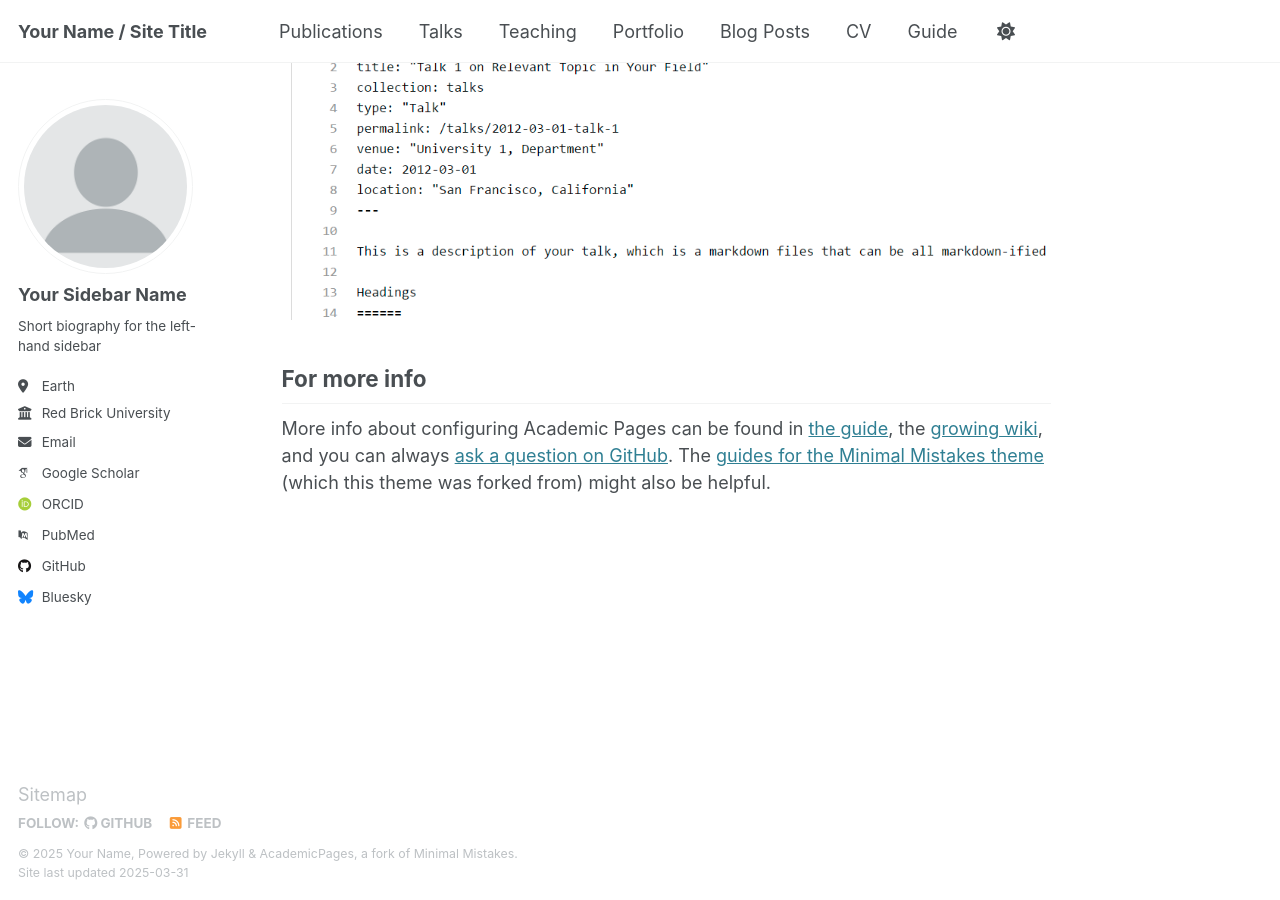
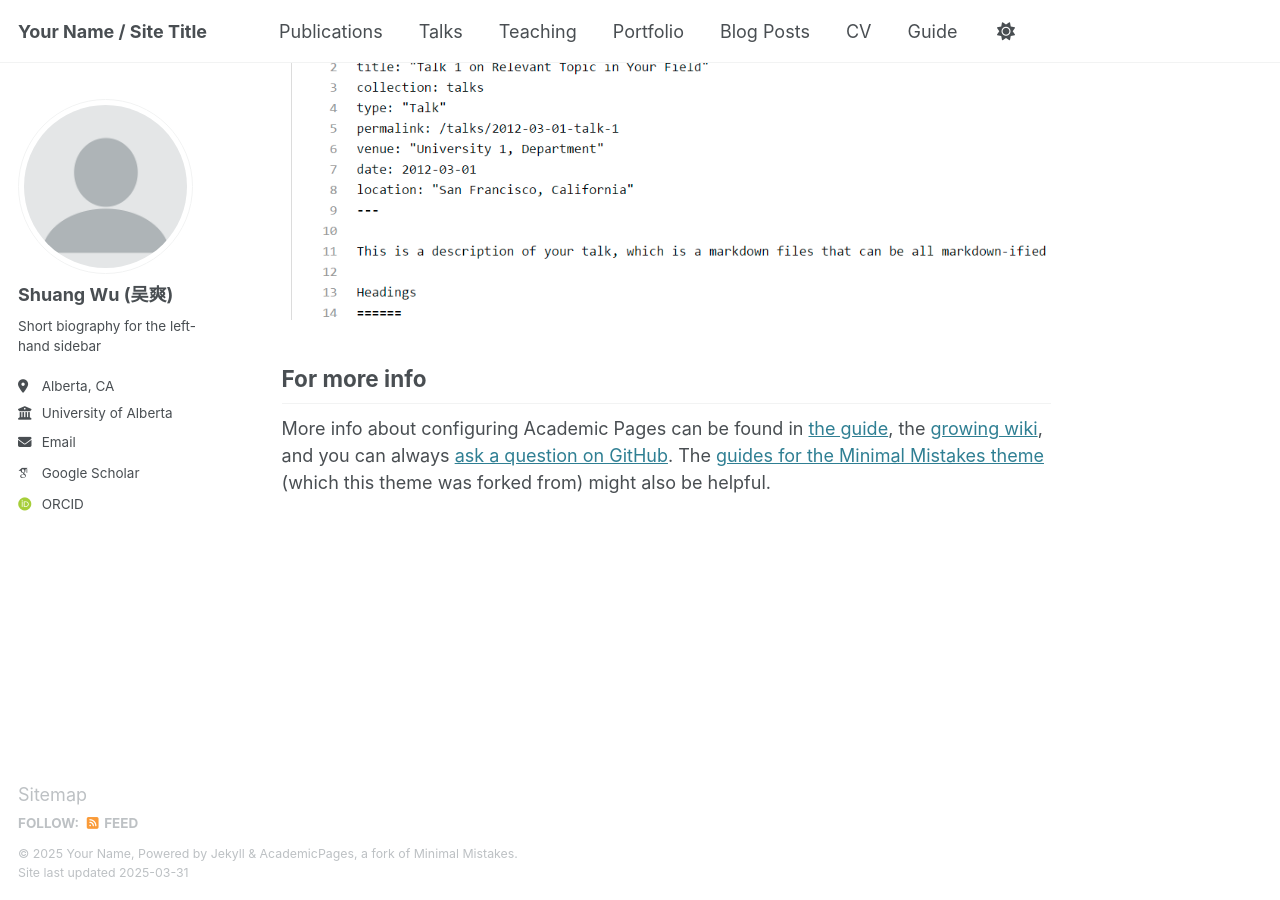
Before and after one commit to wushuang-china/wushuang-china.github.io, a Jekyll site: the page built from _pages/about.md, in a window 1280 px wide and 900 px high, scrolled down 2635 px. Built offline with Jekyll 4.4.1, drawn with Linux system fonts in a browser that asks for light colours; some web fonts are replaced.

Commit message:
Update personal message

```diff
--- a/_config.yml
+++ b/_config.yml
@@ -23,21 +23,21 @@ repository               : "academicpages/academicpages.github.io"
 author:
   # Biographic information
   avatar           : "profile.png"
-  name             : "Your Sidebar Name"
+  name             : "Shuang Wu (吴爽)"
   pronouns         : # example: "she/her"
   bio              : "Short biography for the left-hand sidebar"
-  location         : "Earth"
-  employer         : "Red Brick University"
+  location         : "Alberta, CA"
+  employer         : "University of Alberta"
   uri              : # URL
-  email            : "none@example.org"
+  email            : "jlwushuang@163.com"
 
   # Academic websites
   arxiv            : # URL - Update with the correct link to your profile
-  googlescholar    : "https://scholar.google.com/citations?user=PS_CX0AAAAAJ"
+  googlescholar    : "https://scholar.google.com.hk/citations?user=liaz4aYAAAAJ&hl=zh-CN"
   impactstory      : # URL
-  orcid            : "http://orcid.org/yourorcidurl"
+  orcid            : "https://orcid.org/0000-0002-9537-5950"
   semantic         : # URL
-  pubmed           : "https://www.ncbi.nlm.nih.gov/pubmed/?term=john+snow"
+  # pubmed           : "https://www.ncbi.nlm.nih.gov/pubmed/?term=john+snow"
   researchgate     : # URL
   scopus           : # URL
 
@@ -45,12 +45,12 @@ author:
   bitbucket        : # Username - Update with your username on the site
   codepen          : # Username
   dribbble         : # Username
-  github           : "academicpages"
+  # github           : "academicpages"
   kaggle           : # Username
   stackoverflow    : # User number or user number and name (i.e., use "1" or "1/jeff-atwood")
 
   # Social media
-  bluesky          : "bsky.app" # Replace this with you Bluesky username
+  # bluesky          : "bsky.app" # Replace this with you Bluesky username
   facebook         : # Username
   flickr           : # Username
   foursquare       : # Username
```
